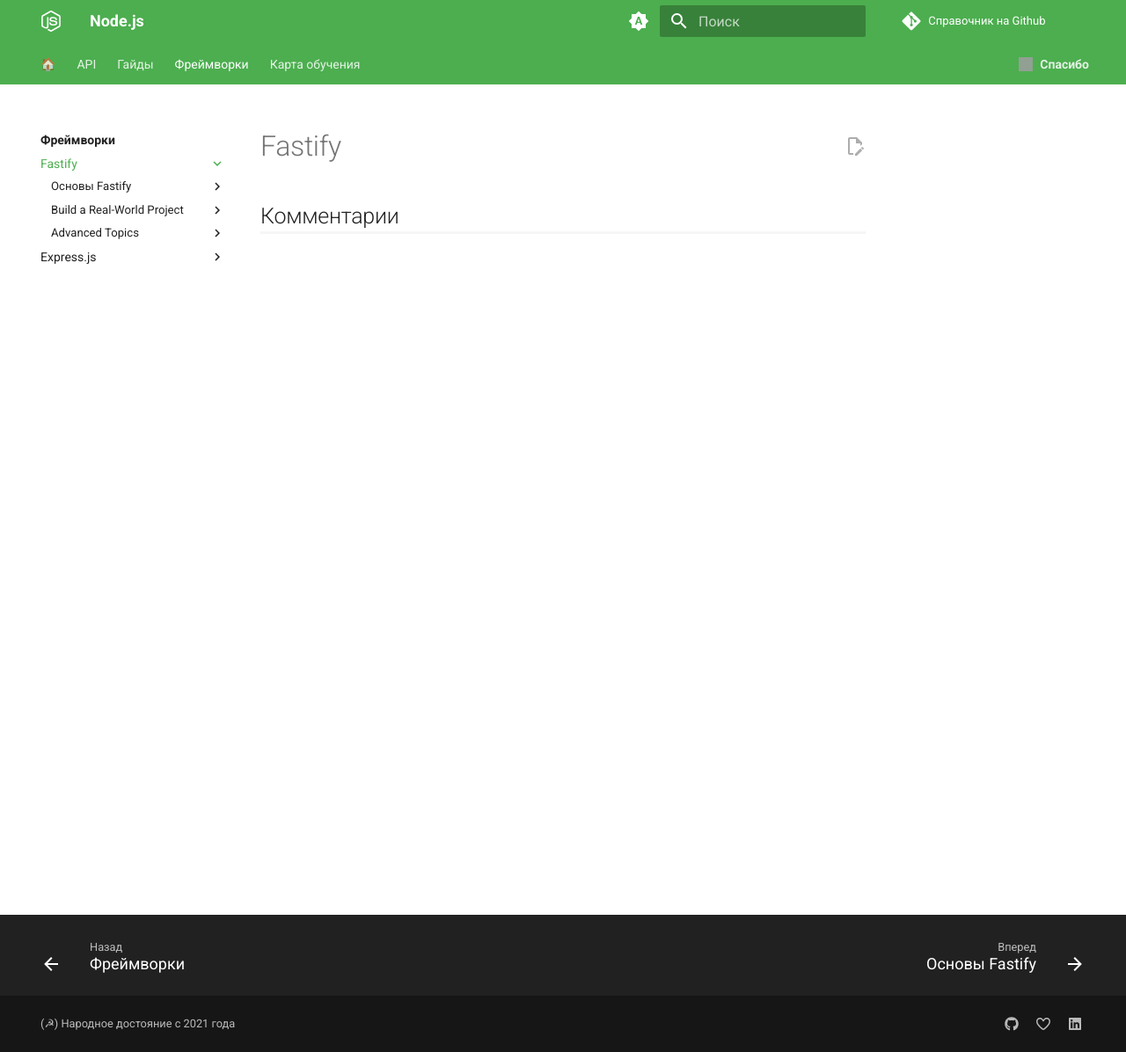
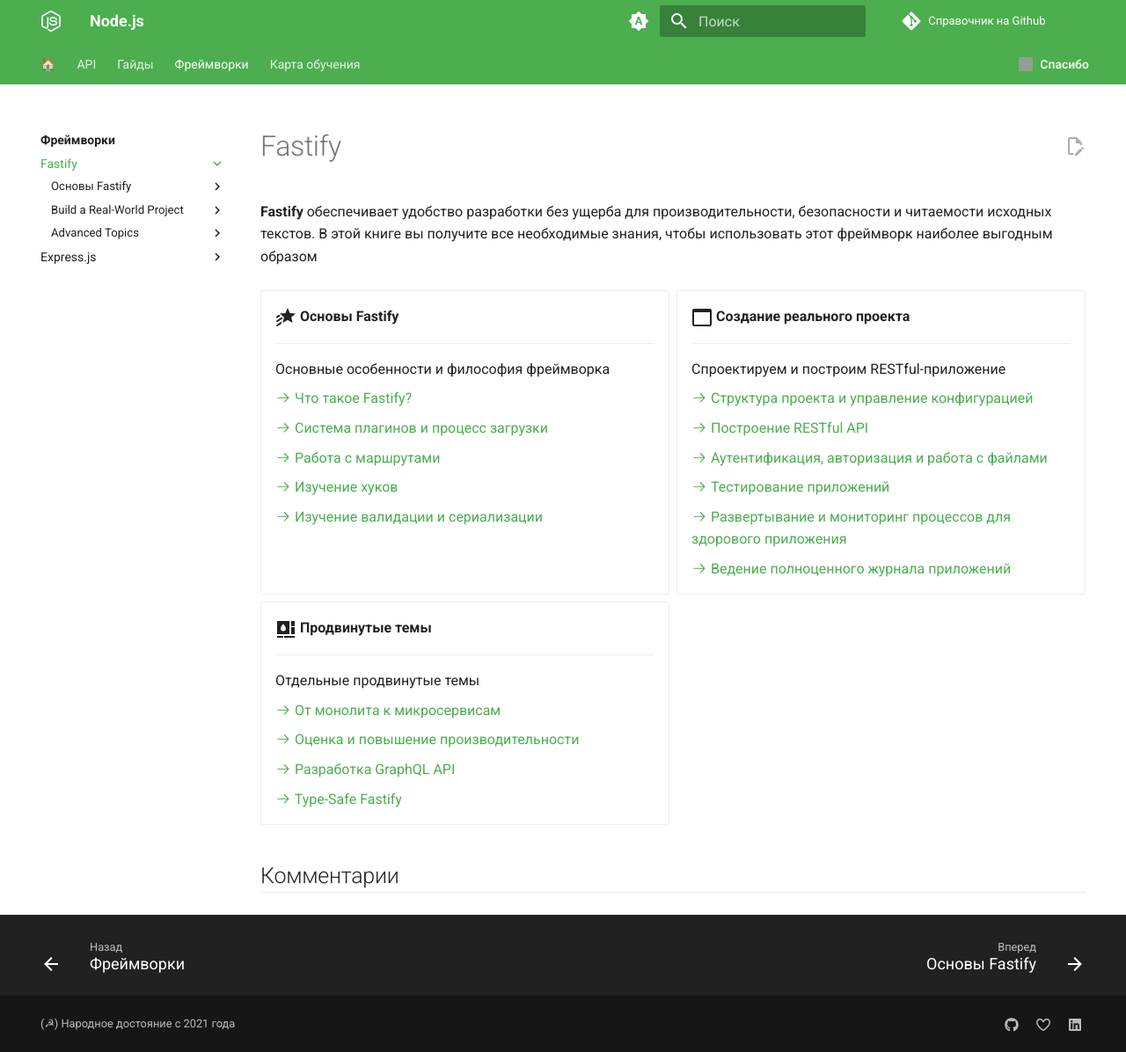
Before and after one commit to xsltdev/nodejsdev.ru, an MkDocs documentation site: the page built from docs/frameworks/fastify.3.book/index.md, in a window 1280 px wide and 1196 px high. Shown: the whole window at 88% size. Built offline with MkDocs 1.6.1 and Material for MkDocs 9.7.7, drawn with Linux system fonts in a browser that asks for light colours; comment, search, counter and statistics services are not loaded; grey boxes are pictures that could not be loaded.

Commit message:
what is fastify

```diff
--- a/docs/frameworks/fastify.3.book/index.md
+++ b/docs/frameworks/fastify.3.book/index.md
@@ -1 +1,61 @@
+---
+description: Fastify обеспечивает удобство разработки без ущерба для производительности, безопасности и читаемости исходных текстов. В этой книге вы получите все необходимые знания, чтобы использовать этот фреймворк наиболее выгодным образом
+hide:
+    - toc
+---
+
 # Fastify
+
+**Fastify** обеспечивает удобство разработки без ущерба для производительности, безопасности и читаемости исходных текстов. В этой книге вы получите все необходимые знания, чтобы использовать этот фреймворк наиболее выгодным образом
+
+<div class="grid cards" style="margin-top: 1.6em" markdown>
+
+-   :material-star-shooting:{ .lg .middle } **Основы Fastify**
+
+    ***
+
+    Основные особенности и философия фреймворка
+
+    [:octicons-arrow-right-24: Что такое Fastify?](./basic/what-is-fastify.md)
+
+    [:octicons-arrow-right-24: Система плагинов и процесс загрузки](./basic/plugin-system.md)
+
+    [:octicons-arrow-right-24: Работа с маршрутами](./basic/routes.md)
+
+    [:octicons-arrow-right-24: Изучение хуков](./basic/hooks.md)
+
+    [:octicons-arrow-right-24: Изучение валидации и сериализации](./basic/validation-serialization.md)
+
+-   :material-application-outline:{ .lg .middle } **Создание реального проекта**
+
+    ***
+
+    Спроектируем и построим RESTful-приложение
+
+    [:octicons-arrow-right-24: Структура проекта и управление конфигурацией](./real-project/project-structure.md)
+
+    [:octicons-arrow-right-24: Построение RESTful API](./real-project/restful-api.md)
+
+    [:octicons-arrow-right-24: Аутентификация, авторизация и работа с файлами](./real-project/auth.md)
+
+    [:octicons-arrow-right-24: Тестирование приложений](./real-project/testing.md)
+
+    [:octicons-arrow-right-24: Развертывание и мониторинг процессов для здорового приложения](./real-project/deploy.md)
+
+    [:octicons-arrow-right-24: Ведение полноценного журнала приложений](./real-project/logging.md)
+
+-   :material-palette-advanced:{ .lg .middle } **Продвинутые темы**
+
+    ***
+
+    Отдельные продвинутые темы
+
+    [:octicons-arrow-right-24: От монолита к микросервисам](./advanced/microservices.md)
+
+    [:octicons-arrow-right-24: Оценка и повышение производительности](./advanced/performance.md)
+
+    [:octicons-arrow-right-24: Разработка GraphQL API](./advanced/graphql.md)
+
+    [:octicons-arrow-right-24: Type-Safe Fastify](./advanced/type-safe.md)
+
+</div>
```
Also changed, not shown: docs/frameworks/fastify.3.book/advanced/index.md (+7 -7 lines), docs/frameworks/fastify.3.book/basic/index.md (+4 -0 lines), docs/frameworks/fastify.3.book/basic/what-is-fastify.md (+7 -3 lines), docs/frameworks/fastify.3.book/real-project/index.md (+13 -9 lines), docs/index.md (+2 -2 lines).
